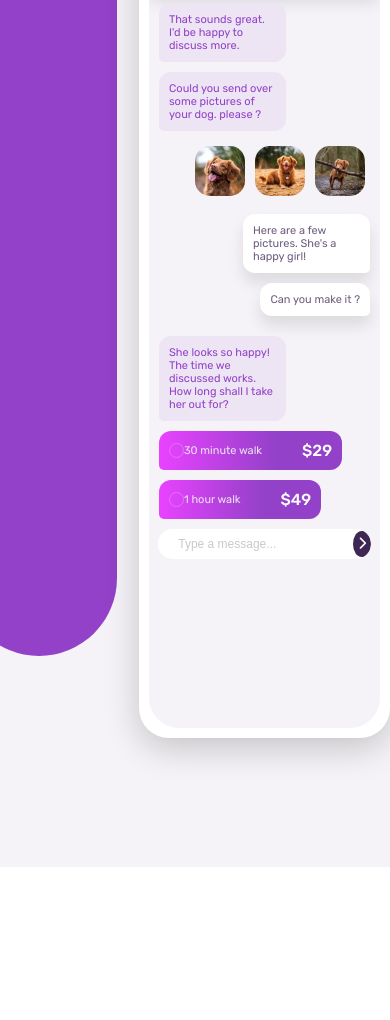
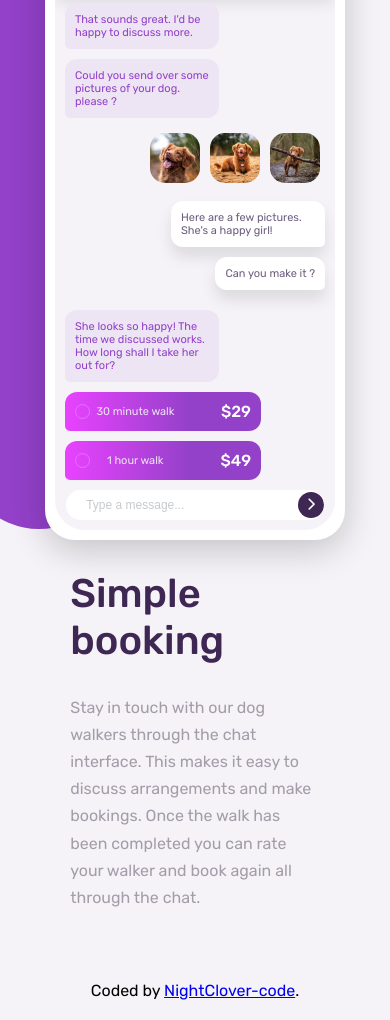
Before and after one commit to NightClover-code/css-illustration, a plain HTML site: page index.html in a window 390 px wide. Shown: the part 146-1166 px from the top of the page. Before the commit the page ends 1013 px from the top, so only its background shows below. Drawn offline with Linux system fonts and the light colour scheme.

Commit message:
project is completed!

```diff
--- a/index.html
+++ b/index.html
@@ -124,15 +124,13 @@
           </p>
         </section>
       </div>
+      <div class="attribution">
+        Coded by
+        <a href="https://github.com/NightClover-code"
+          >NightClover-code</a
+        >.
+      </div>
     </div>
-    <!-- <div class="attribution">
-      Challenge by
-      <a
-        href="https://www.frontendmentor.io?ref=challenge"
-        target="_blank"
-        >Frontend Mentor</a
-      >. Coded by <a href="#">Your Name Here</a>.
-    </div> -->
     <script
       src="https://kit.fontawesome.com/07c01cc500.js"
       crossorigin="anonymous"
--- a/src/styles/sass/_booking.scss
+++ b/src/styles/sass/_booking.scss
@@ -1,7 +1,10 @@
 .booking {
-  float: right;
-  width: 45%;
-  margin-top: 150px;
+  margin-left: 100px;
+  @media screen and (max-width: 700px) {
+    margin-left: 0px;
+    margin-bottom: 50px;
+    width: 80%;
+  }
   h1 {
     font-size: 40px;
     font-weight: 500;
--- a/src/styles/sass/_enter_message.scss
+++ b/src/styles/sass/_enter_message.scss
@@ -2,7 +2,7 @@
   width: 92%;
   background-color: $white;
   border-radius: 30px;
-  margin: auto;
+  margin: auto auto 10px auto;
   overflow: hidden;
   height: 30px;
   display: flex;
@@ -11,6 +11,7 @@
   input {
     outline: none;
     border: none;
+    max-width: 200px;
     padding: 20px;
     font-size: 12px;
     &::placeholder {
--- a/src/styles/sass/_phone.scss
+++ b/src/styles/sass/_phone.scss
@@ -1,5 +1,5 @@
 .phone {
-  position: absolute;
+  position: relative;
   z-index: 10;
   height: 100%;
   min-height: 500px;
@@ -10,6 +10,9 @@
   background-color: $white;
   padding: 10px;
   box-shadow: 0px 10px 35px rgba(0, 0, 0, 0.2);
+  @media screen and (max-width: 700px) {
+    margin-left: 0px;
+  }
   .phone__container {
     position: relative;
     background-color: $light-grayish-violet;
--- a/src/styles/sass/app.scss
+++ b/src/styles/sass/app.scss
@@ -30,14 +30,31 @@
     height: 95vh;
     border-bottom-right-radius: 1000px;
     border-bottom-left-radius: 1000px;
-    z-index: 2;
+    z-index: 0;
+    @media screen and (max-width: 700px) {
+      height: 80vh;
+    }
   }
   .wrapper {
+    display: flex;
+    justify-content: space-between;
+    align-items: center;
     max-width: 900px;
-    min-width: 280px;
+    min-width: 250px;
     margin: auto;
     width: 80%;
-    justify-content: center;
-    align-items: center;
+    @media screen and (max-width: 700px) {
+      flex-flow: column nowrap;
+      justify-content: center;
+    }
   }
 }
+.attribution {
+  text-align: center;
+  font-family: inherit;
+  margin-top: 50px;
+  @media screen and (max-width: 700px) {
+    margin-top: 20px;
+    margin-bottom: 20px;
+  }
+}
```
Also changed, not shown: src/styles/css/app.css, 1 other file.
